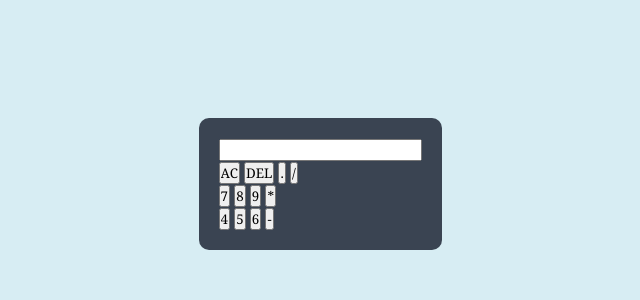
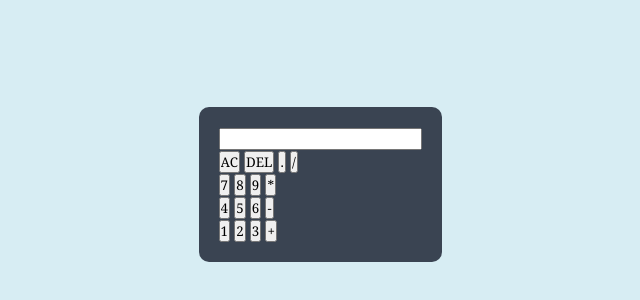
Before and after one commit to mahtabesmaeili1/calculator, a plain HTML site: page index.html in a window 1280 px wide. Shown: the part 216-516 px from the top of the page, without its empty margins (320-960 px from the left). Drawn offline with Linux system fonts and the light colour scheme.

Commit message:
creating the fourth row of calculator buttons

```diff
--- a/index.html
+++ b/index.html
@@ -30,6 +30,12 @@
             <input type="button" value="6" />
             <input type="button" value="-" />
           </div>
+          <div>
+            <input type="button" value="1" />
+            <input type="button" value="2" />
+            <input type="button" value="3" />
+            <input type="button" value="+" />
+          </div>
         </form>
       </div>
     </div>
```
